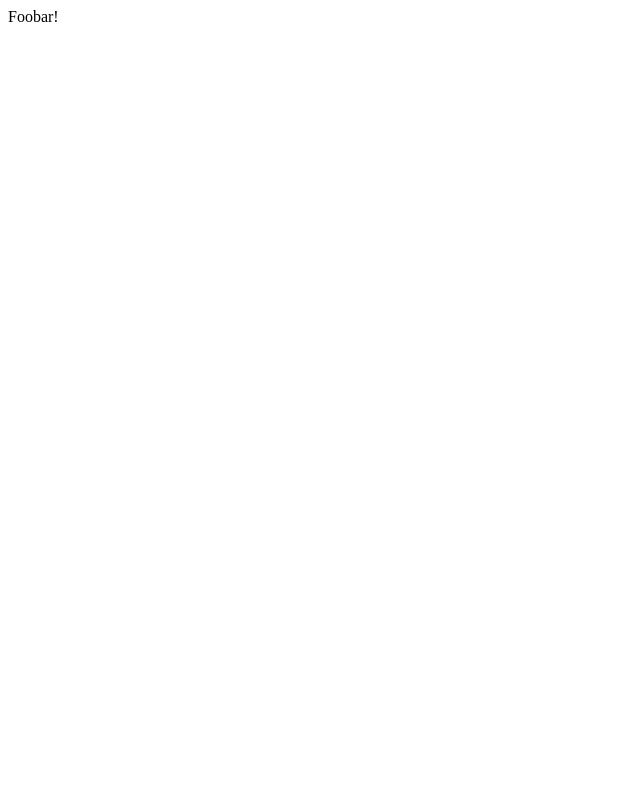
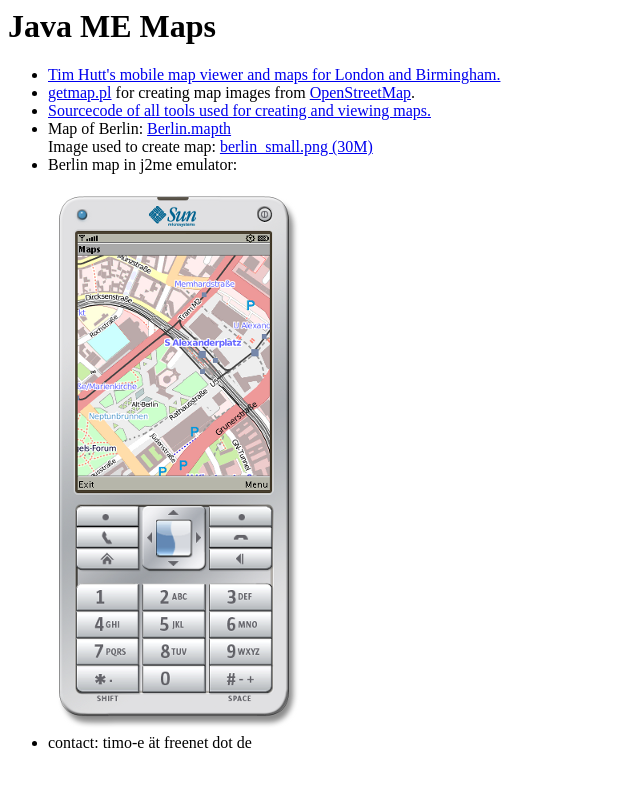
Before and after one commit to tengel/tengel.github.com, a plain HTML site: page index.html in a window 1280 px wide. Shown: the whole page, without its empty margins (0-640 px from the left). Drawn offline with Linux system fonts and the light colour scheme.

Commit message:
add links and first map of Berlin

```diff
--- a/index.html
+++ b/index.html
@@ -1,8 +1,49 @@
 <html>
 <head>
-<title>timo-e.github.com</title>
+<title>tengel.github.com</title>
 </head>
 <body>
-Foobar!
+
+<h1>Java ME Maps</h1>
+
+<ul>
+<li>
+<a href="http://sites.google.com/site/tdhutt/mobile-street-map">
+Tim Hutt's mobile map viewer and maps for London and  Birmingham.
+</a>
+</li>
+
+<li>
+<a href="https://gist.github.com/426114">getmap.pl</a> for creating map images from
+<a href="http://www.openstreetmap.org/">OpenStreetMap</a>.
+</li>
+
+<li>
+<a href="https://github.com/tengel/MobileMaps">Sourcecode of all tools used for creating and viewing maps.</a>
+</li>
+
+<li>
+Map of Berlin: <a href="files/Berlin.mapth">Berlin.mapth</a><br>
+Image used to create map: <a href="img/berlin_small.png">berlin_small.png (30M)</a>
+</li>
+
+<li>
+Berlin map in j2me emulator:<br>
+<img src="img/emulator.png"/>
+</li>
+
+<li>
+contact: timo-e &auml;t freenet dot de
+</ul>
+
+
+
+
+
+
+
+
+
+
 </body>
 </html>
```
Also changed, not shown: img/emulator.png (added), 2 other files.
